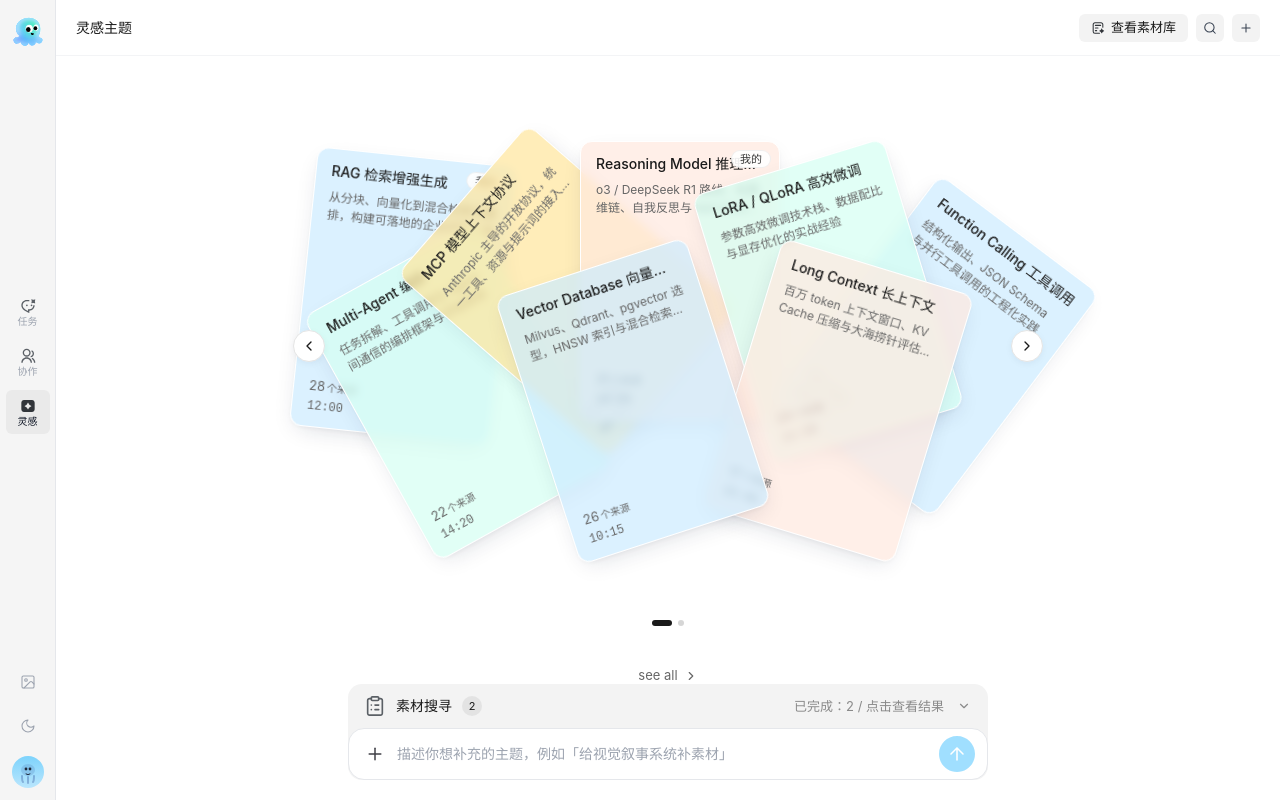
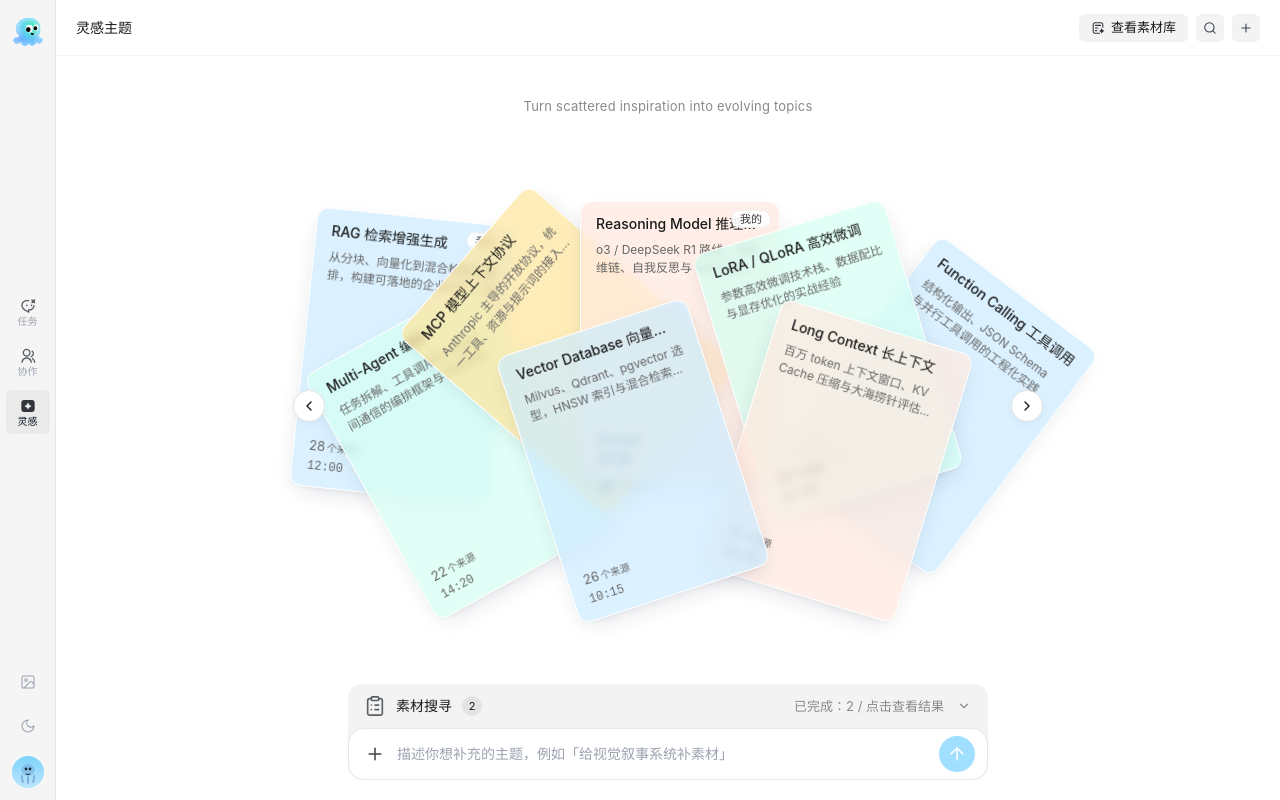
Before and after one commit to zjnaa/inspiration-demo, a React (Vite) app: page / in a window 1280 px wide. Built offline with nearby package versions, Linux system fonts and the light colour scheme.

Commit message:
feat: 卡片上方添加 slogan

```diff
--- a/src/pages/Home.tsx
+++ b/src/pages/Home.tsx
@@ -210,6 +210,19 @@ export function Home() {
           style={{ scrollbarGutter: "stable" }}
         >
           <div className="flex flex-col items-center w-full py-10 gap-10">
+            <p
+              style={{
+                fontSize: "13px",
+                lineHeight: "20px",
+                color: "#8A8A8A",
+                fontWeight: 400,
+                letterSpacing: "0.2px",
+                textAlign: "center",
+                margin: 0,
+              }}
+            >
+              Turn scattered inspiration into evolving topics
+            </p>
             <TopicCluster
               onAddMaterial={handleAddMaterial}
               onSelect={handleSelectTopic}
```
